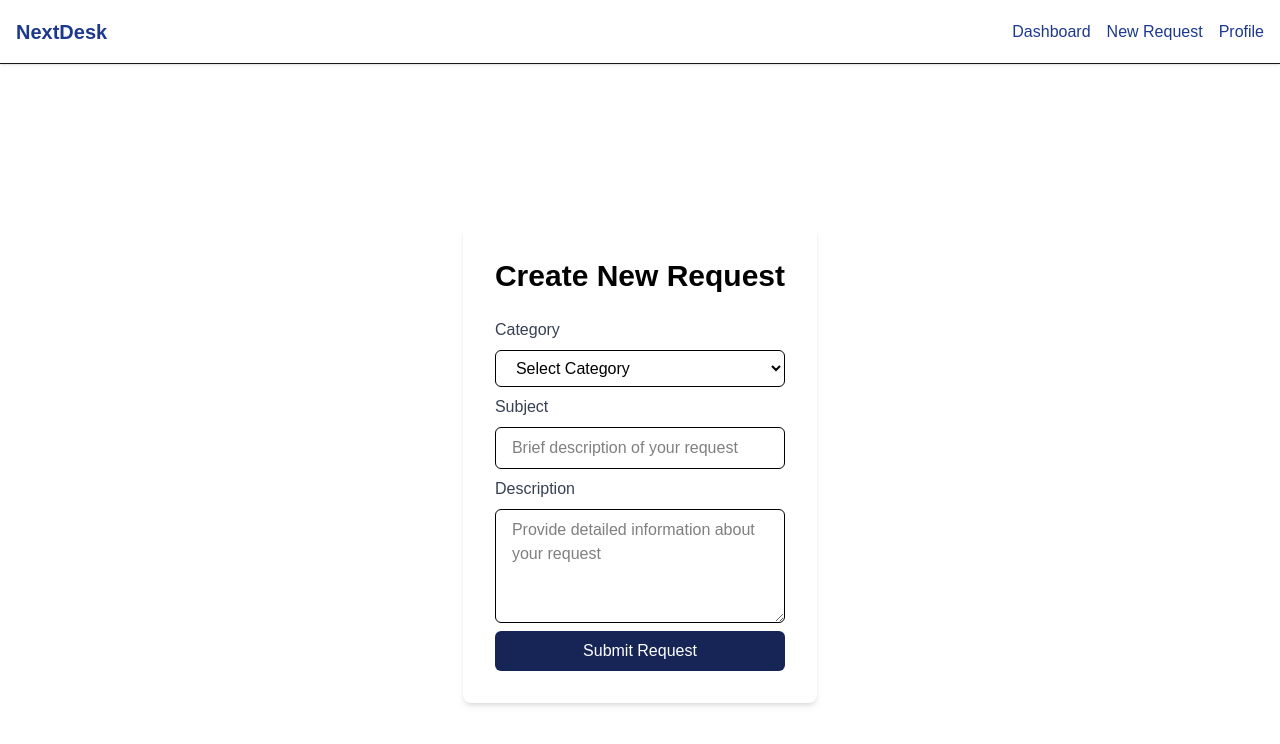
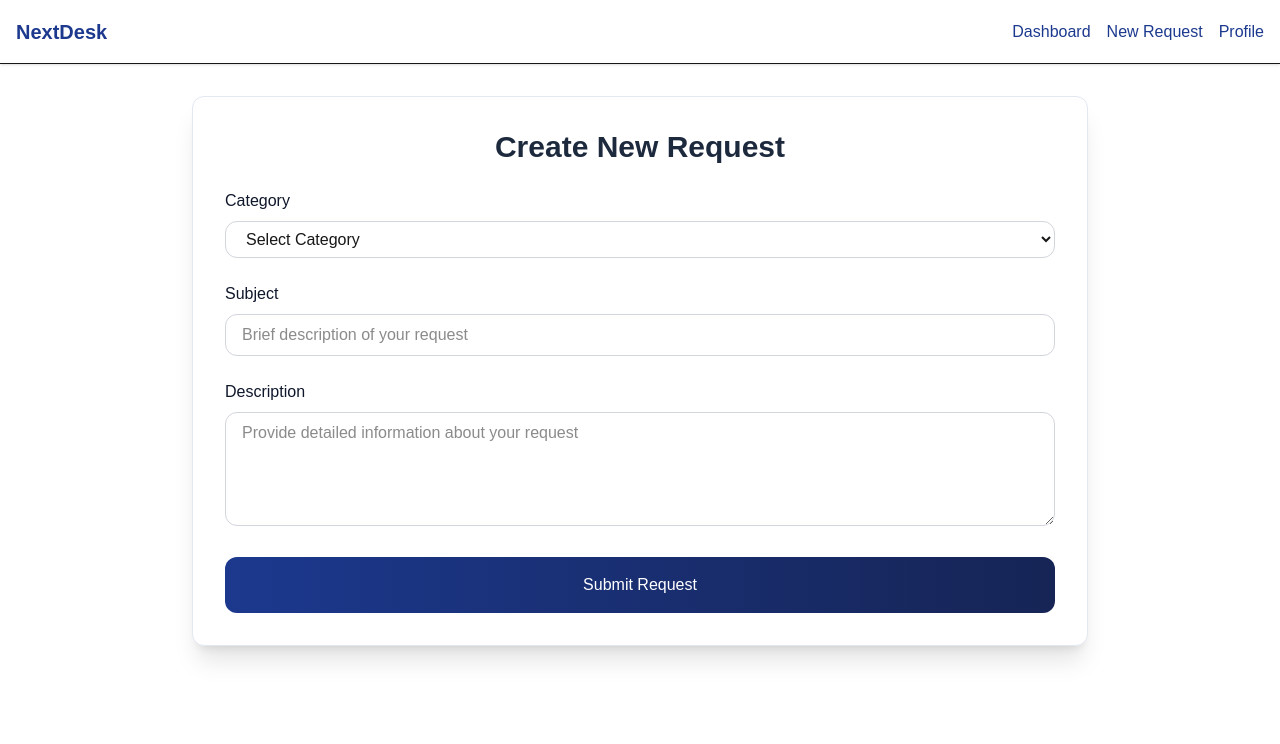
Before and after one commit to portgasalif/nextdesk, a Next.js app: page /dashboardEmployee/new-request in a window 1280 px wide. Shown: the top 744 px of the page. Built offline with nearby package versions, Linux system fonts and the light colour scheme.

Commit message:
feat: Standardize theme and styling across all pages

```diff
--- a/src/app/(admin)/dashboardAdmin/page.tsx
+++ b/src/app/(admin)/dashboardAdmin/page.tsx
@@ -87,10 +87,10 @@ export default function AdminDashboardPage() {
   return (
     <div className="max-w-7xl mx-auto p-8">
       <div className="mb-6">
-        <h1 className="text-3xl font-bold mb-2">Admin Dashboard</h1>
-        <p className="text-gray-600">Manage all employee requests</p>
+        <h1 className="text-3xl font-bold mb-2 text-slate-800">Admin Dashboard</h1>
+        <p className="text-slate-600">Manage all employee requests</p>
       </div>
-      <div className="bg-white shadow-md rounded-lg overflow-hidden">
+      <div className="bg-white shadow-lg rounded-xl overflow-hidden border border-gray-100">
         <table className="w-full text-center">
           <thead className="bg-blue-900">
             <tr>
--- a/src/app/(employee)/dashboardEmployee/new-request/page.tsx
+++ b/src/app/(employee)/dashboardEmployee/new-request/page.tsx
@@ -48,17 +48,20 @@ export default function NewRequestPage() {
   }
 
   return (
-    <div className="min-h-screen flex items-center justify-center text-black mx-auto">
-      <div className="bg-white p-8 rounded-lg shadow-md">
-        <h1 className="text-3xl font-bold text-center mb-6">
+    <div className="min-h-screen px-4 py-8 ">
+      <div className="max-w-4xl mx-auto bg-white  rounded-xl shadow-xl border border-slate-200 p-8 ">
+        <h1 className="text-3xl font-bold text-center text-slate-800 mb-6">
           Create New Request
         </h1>
-        <form className="flex flex-col space-y-2 " onSubmit={handleSubmit}>
-          <label className=" font-medium text-gray-700">Category</label>
+        <form className="space-y-6" onSubmit={handleSubmit}>
+          <div>
+            <label className="block font-medium text-slate-900 mb-2">
+              Category
+            </label>
             <select
               onChange={(e) => setCategory(e.target.value)}
               value={category}
-            className="px-4 py-2 border rounded-md"
+              className="w-full px-4 py-2 border rounded-xl focus:border-blue-500 focus:ring-2 focus:ring-blue-500 border-gray-300"
               required
             >
               <option value="">Select Category</option>
@@ -69,33 +72,45 @@ export default function NewRequestPage() {
               <option value="Maintenance">Maintenance</option>
               <option value="Other">Other</option>
             </select>
+          </div>
 
-          <label className=" font-medium text-gray-700">Subject</label>
+          <div>
+            <label className="block font-medium text-slate-900 mb-2">
+              Subject
+            </label>
             <input
               type="text"
               placeholder="Brief description of your request"
               required
-            className="px-4 py-2 border rounded-md"
+              className="w-full px-4 py-2 border rounded-xl focus:border-blue-500 focus:ring-2 focus:ring-blue-500 border-gray-300"
               value={subject}
               onChange={(e) => setSubject(e.target.value)}
             />
+          </div>
 
-          <label className=" font-medium text-gray-700">Description</label>
+          <div>
+            <label className="block font-medium text-slate-900 mb-2">
+              Description
+            </label>
             <textarea
               placeholder="Provide detailed information about your request"
               required
               rows={4}
-            className="px-4 py-2 border rounded-md"
+              className="w-full px-4 py-2 border rounded-xl focus:border-blue-500 focus:ring-2 focus:ring-blue-500 border-gray-300"
               value={description}
               onChange={(e) => setDescription(e.target.value)}
             />
+          </div>
+
+          <div>
             <button
               type="submit"
-            className="bg-blue-950 text-white py-2 rounded-md hover:bg-blue-800 transition-all duration-300 hover:shadow-lg transform hover:scale-105 disabled:opacity-50 disabled:cursor-not-allowed"
+              className="w-full text-white py-4 px-6 rounded-xl bg-gradient-to-r from-blue-900 to-blue-950 hover:from-blue-950 hover:to-blue-900 disabled:opacity-50 disabled:cursor-not-allowed"
               disabled={loading}
             >
               {loading ? "Submitting..." : "Submit Request"}
             </button>
+          </div>
         </form>
       </div>
     </div>
--- a/src/app/(employee)/dashboardEmployee/page.tsx
+++ b/src/app/(employee)/dashboardEmployee/page.tsx
@@ -45,27 +45,27 @@ export default function DashboardEmployeePage() {
   const getStatusColor = (status: string) => {
     switch (status) {
       case "pending":
-        return "bg-amber-100 text-amber-800";
+        return "bg-yellow-100 text-yellow-800";
       case "in-progress":
-        return "bg-sky-100 text-sky-800";
+        return "bg-blue-100 text-blue-800";
       case "completed":
-        return "bg-emerald-100 text-emerald-800";
+        return "bg-green-100 text-green-800";
       default:
-        return "bg-slate-100 text-slate-800";
+        return "bg-gray-100 text-gray-800";
     }
   };
 
   return (
     <div className="max-w-7xl mx-auto p-8">
       <div className="mb-6">
-        <h1 className="text-3xl font-bold mb-2 bg-gradient-to-r from-slate-700 to-slate-900 bg-clip-text text-transparent">
+        <h1 className="text-3xl font-bold mb-2 text-slate-800">
           My Requests
         </h1>
         <p className="text-slate-600">
           Track and manage your submitted requests
         </p>
       </div>
-      <div className="bg-white shadow-xl rounded-xl overflow-hidden border border-slate-200">
+      <div className="bg-white shadow-lg rounded-xl overflow-hidden border border-gray-100">
         <table className="w-full text-center">
           <thead className="bg-gradient-to-r from-slate-800 to-slate-900">
             <tr>
--- a/src/app/(employee)/profileEmployee/change-password/page.tsx
+++ b/src/app/(employee)/profileEmployee/change-password/page.tsx
@@ -120,7 +120,7 @@ export default function ChangePassword() {
             <div className="space-y-4">
               <button
                 type="submit"
-                className="w-full py-3 bg-gradient-to-r from-blue-900 to-blue-950 rounded-xl font-semibold hover:from-blue-950 hover:to-blue-900 text-white"
+                className="w-full py-4 px-6 bg-gradient-to-r from-blue-900 to-blue-950 rounded-xl font-semibold hover:from-blue-950 hover:to-blue-900 text-white transition-all disabled:opacity-50 disabled:cursor-not-allowed"
                 disabled={loading}
               >
                 {loading ? "Changing Password..." : "Change Password"}
--- a/src/app/(employee)/profileEmployee/page.tsx
+++ b/src/app/(employee)/profileEmployee/page.tsx
@@ -76,7 +76,7 @@ export default function ProfileEmployeePage() {
         <div className="space-y-6">
           <button
             type="button"
-            className="text-white font-semibold py-4 px-6 w-full bg-gradient-to-r from-blue-900 to-blue-950 hover:from-blue-950 hover:to-blue-900 rounded-xl transition-all"
+            className="text-white font-semibold py-4 px-6 w-full bg-gradient-to-r from-blue-900 to-blue-950 hover:from-blue-950 hover:to-blue-900 rounded-xl "
             onClick={() => {
               router.push("/profileEmployee/change-password");
             }}
--- a/src/components/AdminNavbar.tsx
+++ b/src/components/AdminNavbar.tsx
@@ -35,7 +35,7 @@ export default function AdminNavbar() {
         </span>
         <button
           onClick={handleLogout}
-          className="hover:text-blue-500 transition-colors duration-200 "
+          className="px-3 py-1.5 text-sm border-2 border-red-600 text-red-600 hover:bg-red-600 hover:text-white font-semibold rounded-lg transition-all duration-200"
         >
           Logout
         </button>
```
Also changed, not shown: src/app/auth/register/page.tsx (+7 -7 lines), src/app/page.tsx (+5 -5 lines). Lines whose indentation alone changed are shown as unchanged.
